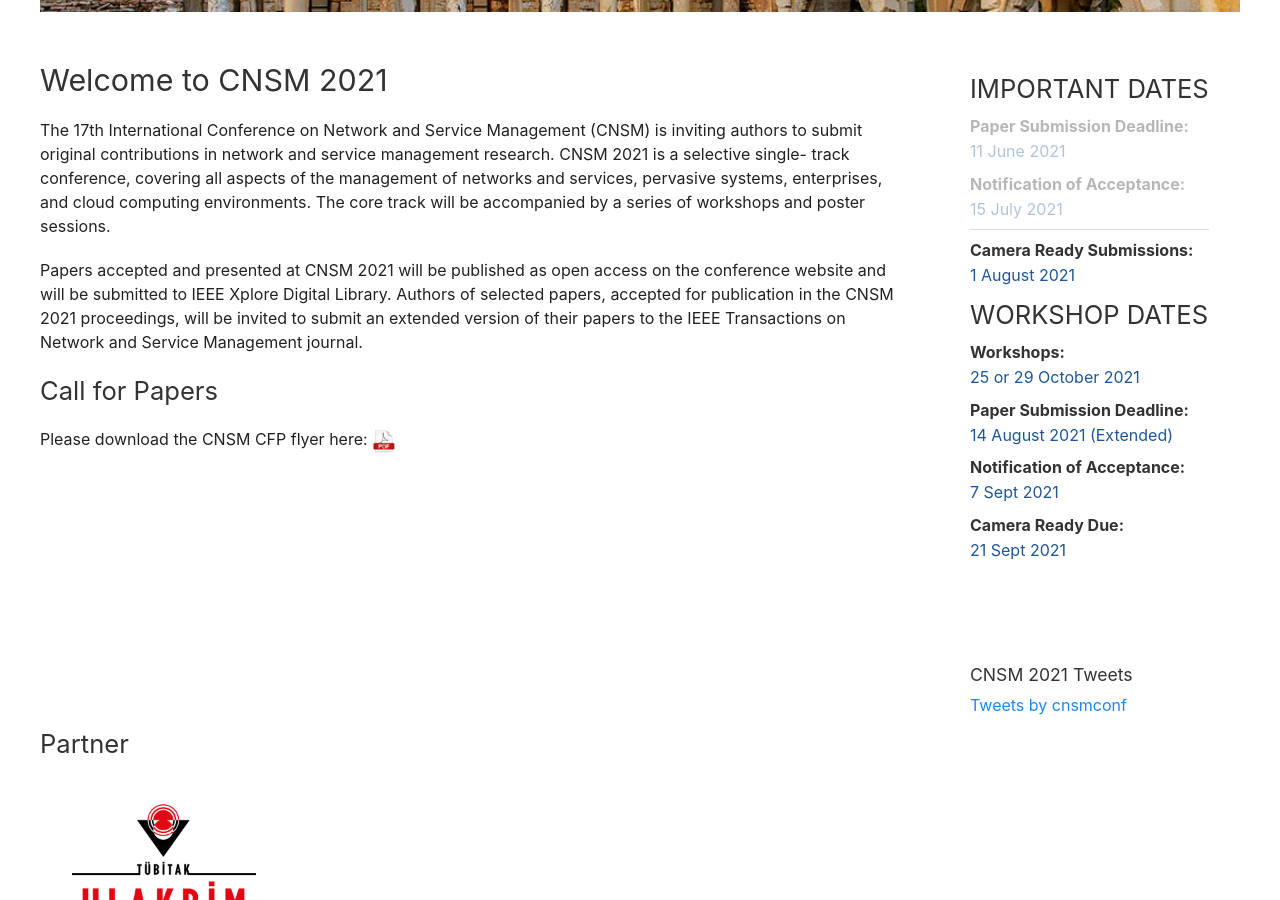
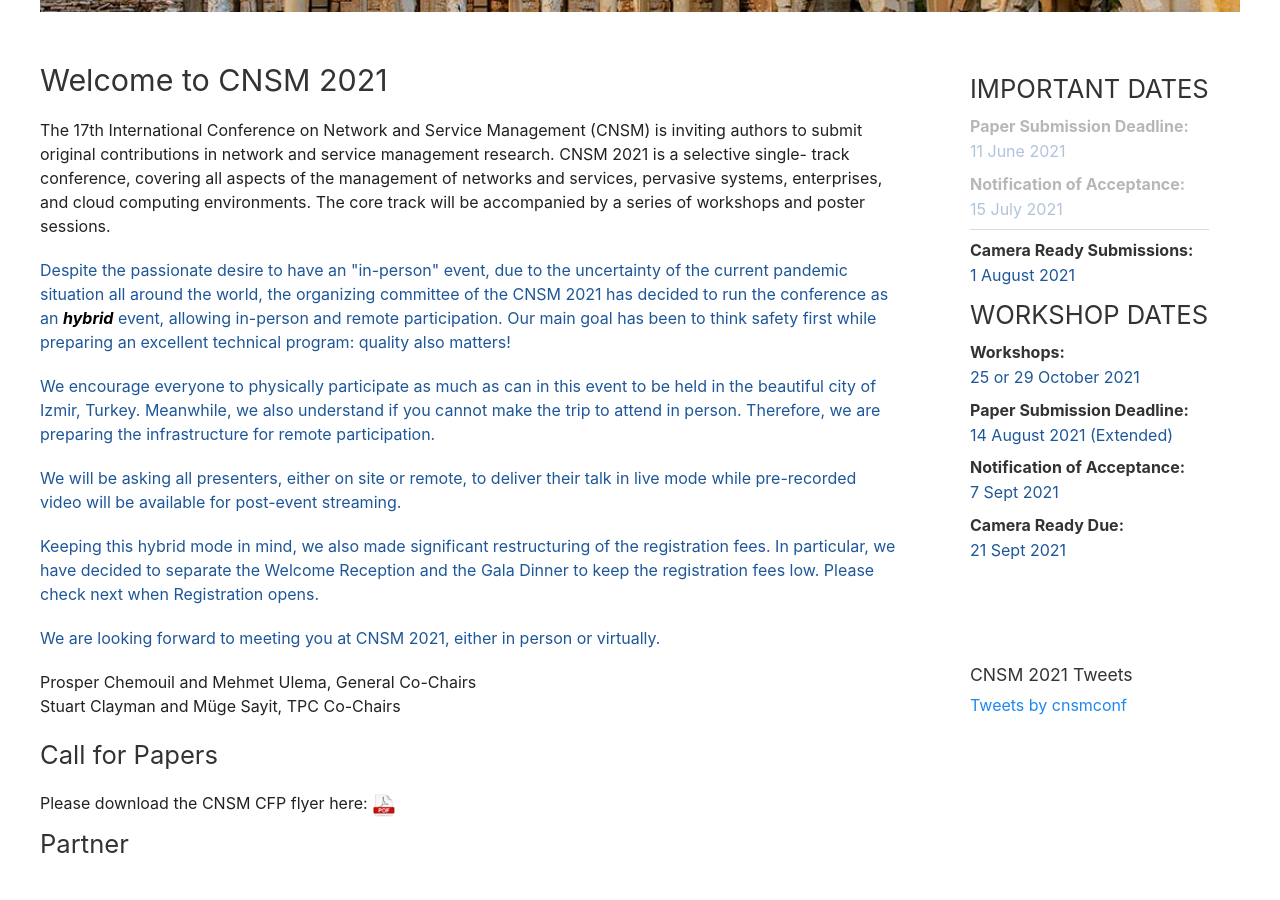
Before and after one commit to stuartclayman/cnsm_2021_website, a Jekyll site: the page built from index.html, in a window 1280 px wide and 900 px high, scrolled down 627 px. Built offline with Jekyll 4.4.1, drawn with Linux system fonts in a browser that asks for light colours; nearby versions of some CDN libraries; comment, search, counter and statistics services are not loaded.

Commit message:
Main page update

```diff
--- a/index.html
+++ b/index.html
@@ -11,9 +11,34 @@ title: Home
       <p>The 17th International Conference on Network and Service Management (CNSM) is inviting authors to submit original contributions in network and service management research. CNSM 2021 is a selective single- track conference, covering all aspects of the management of networks and services, pervasive systems, enterprises, and cloud computing environments. The core track will be accompanied by a series of
         workshops and poster sessions.</p>
 
+      <p class="cn-blue">
+      Despite the passionate desire to have an "in-person" event, due to the uncertainty of the current pandemic situation all around the world,  the organizing committee of the CNSM 2021 has decided to run the conference as an <em>hybrid</em> event, allowing in-person and remote participation.  Our main goal has been to think safety first while preparing an excellent technical program: quality also matters!
+      </p>
+
+      <p class="cn-blue">
+      We encourage everyone to physically participate as much as can in this event to be held in the beautiful city of Izmir, Turkey. Meanwhile, we also understand if you cannot make the trip to attend in person.  Therefore, we are preparing the infrastructure for remote participation.
+      </p>
+      <p class="cn-blue">
+      We will be asking all presenters, either on site or remote, to deliver their talk in live mode while pre-recorded video will be available for post-event streaming.
+      </p>
+
+      <p class="cn-blue">
+      Keeping this hybrid mode in mind, we also made significant restructuring of the registration fees. In particular, we have decided to separate the Welcome Reception and the Gala Dinner to keep the registration fees low. Please check next when Registration opens.
+      </p>
+
+      <p class="cn-blue">
+      We are looking forward to meeting you at CNSM 2021, either in person or virtually.
+      </p>
+
+      <p>
+        Prosper Chemouil and Mehmet Ulema, General Co-Chairs<br/>
+        Stuart Clayman and Müge Sayit, TPC Co-Chairs<br/>
+      </p>
+
+      <!--
       <p> Papers accepted and presented at CNSM 2021 will be published as open access on the conference website and will be submitted to IEEE Xplore Digital Library. Authors of selected papers, accepted for publication in the CNSM 2021 proceedings, will be invited to submit an extended version of their papers to the IEEE
         Transactions on Network and Service Management journal.</p>
-
+      -->
 
       <h2>Call for Papers</h2>
       <p>Please download the CNSM CFP flyer here: <a target="_cfp" href="files/CNSM2021-CFP.pdf"><img width="24" height="24" src="images/pdflogo.png"></a>
```
